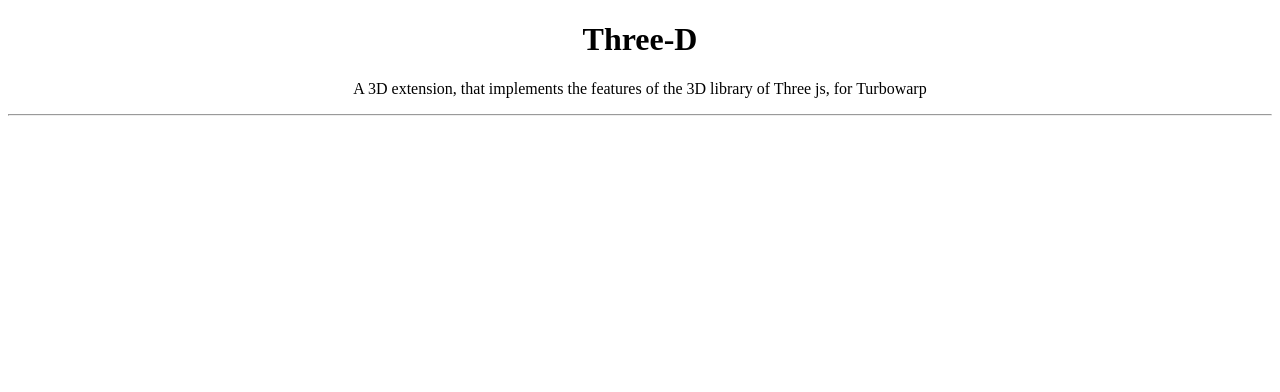
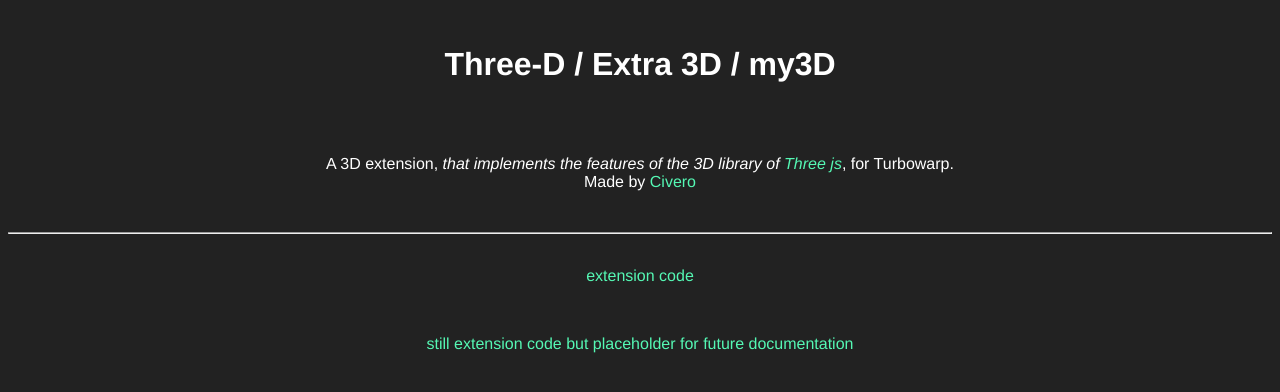
Before and after one commit to Civ3ro/extensions, a plain HTML site: page index.html in a window 1280 px wide. Drawn offline with Linux system fonts and the light colour scheme.

Commit message:
omg my first website!

```diff
--- a/index.html
+++ b/index.html
@@ -3,11 +3,18 @@
 <head>
     <meta charset="UTF-8">
     <meta name="viewport" content="width=device-width, initial-scale=1.0">
+    <link rel="stylesheet" href="style.css">
     <title>Three-D</title>
 </head>
 <body>
-    <h1 style="text-align:center">Three-D</h1>
-    <p style="text-align:center">A 3D extension, that implements the features of the 3D library of Three js, for Turbowarp</p>
+    <h1>Three-D / Extra 3D / my3D</h1>
+    <p>A 3D extension, <i>that implements the features of the 3D library of <a href="https://threejs.org/" target="_blank" title="Three JS official website">Three js</a></i>, for Turbowarp.
+    <br>
+    Made by <a href="https://scratch.mit.edu/users/civero" target="_blank" title="My scratch page">Civero</a>
+    </p>
     <hr>
+    <div><a href="/threejsD.js">extension code</a></div>
+    <div><a href="/threejsD.js">still extension code but placeholder for future documentation</a></div>
+
 </body>
 </html>
--- /dev/null
+++ b/style.css
@@ -0,0 +1,33 @@
+body {
+    background-color: #222222;
+}
+h1, p, div {
+  color: white;
+  font-family: 'Franklin Gothic Medium', 'Arial Narrow', Arial, sans-serif;
+  text-align: center;
+  padding: 25px;
+}
+
+a:link {
+  color: rgb(85, 248, 180);
+  background-color: transparent;
+  text-decoration: none;
+}
+
+a:visited {
+  color: rgb(122, 229, 243);
+  background-color: transparent;
+  text-decoration: none;
+}
+
+a:hover {
+  color: rgb(0, 255, 157);
+  background-color: transparent;
+  text-decoration: underline;
+}
+
+a:active {
+  color: rgb(255, 213, 75);
+  background-color: transparent;
+  text-decoration: underline;
+}
```
